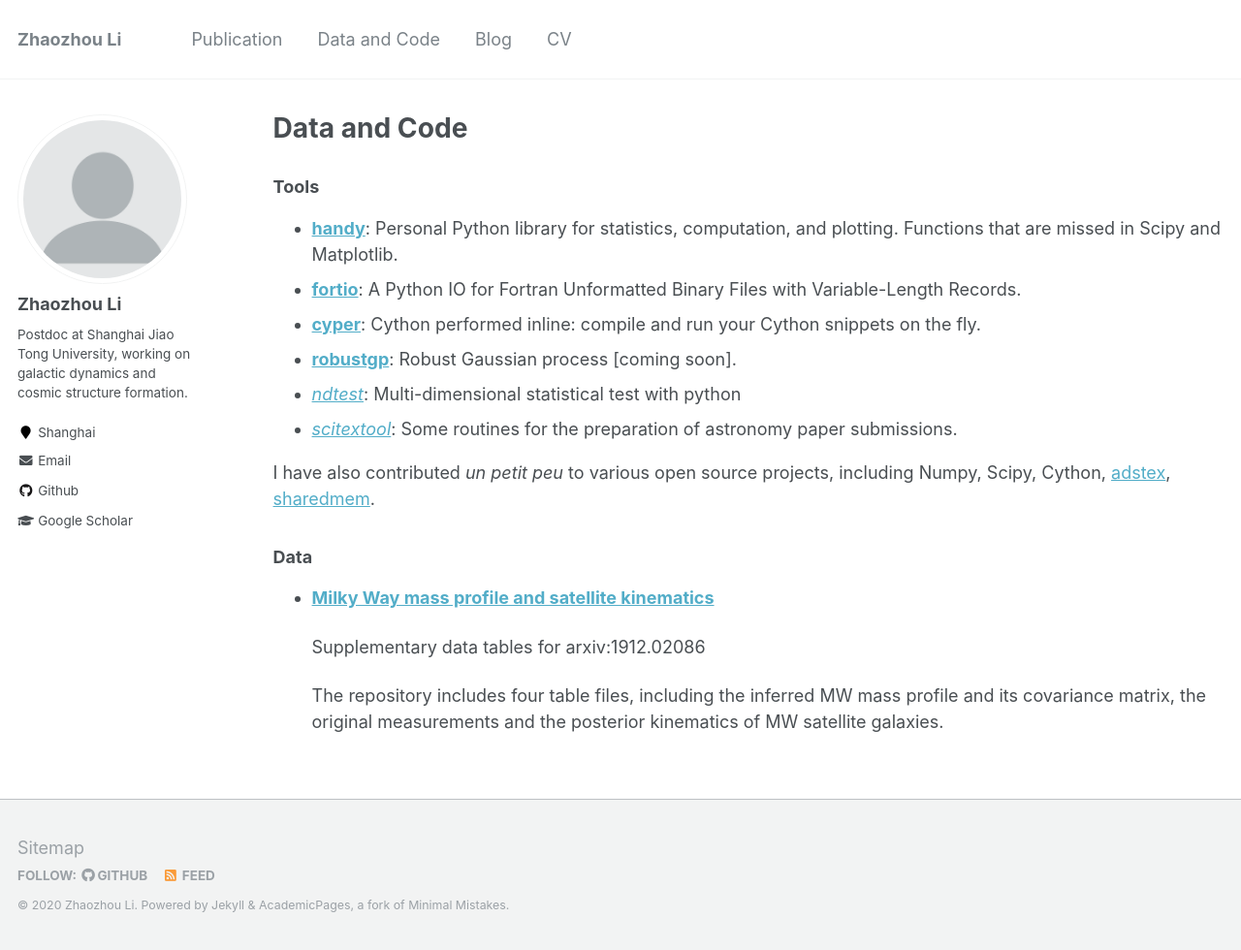
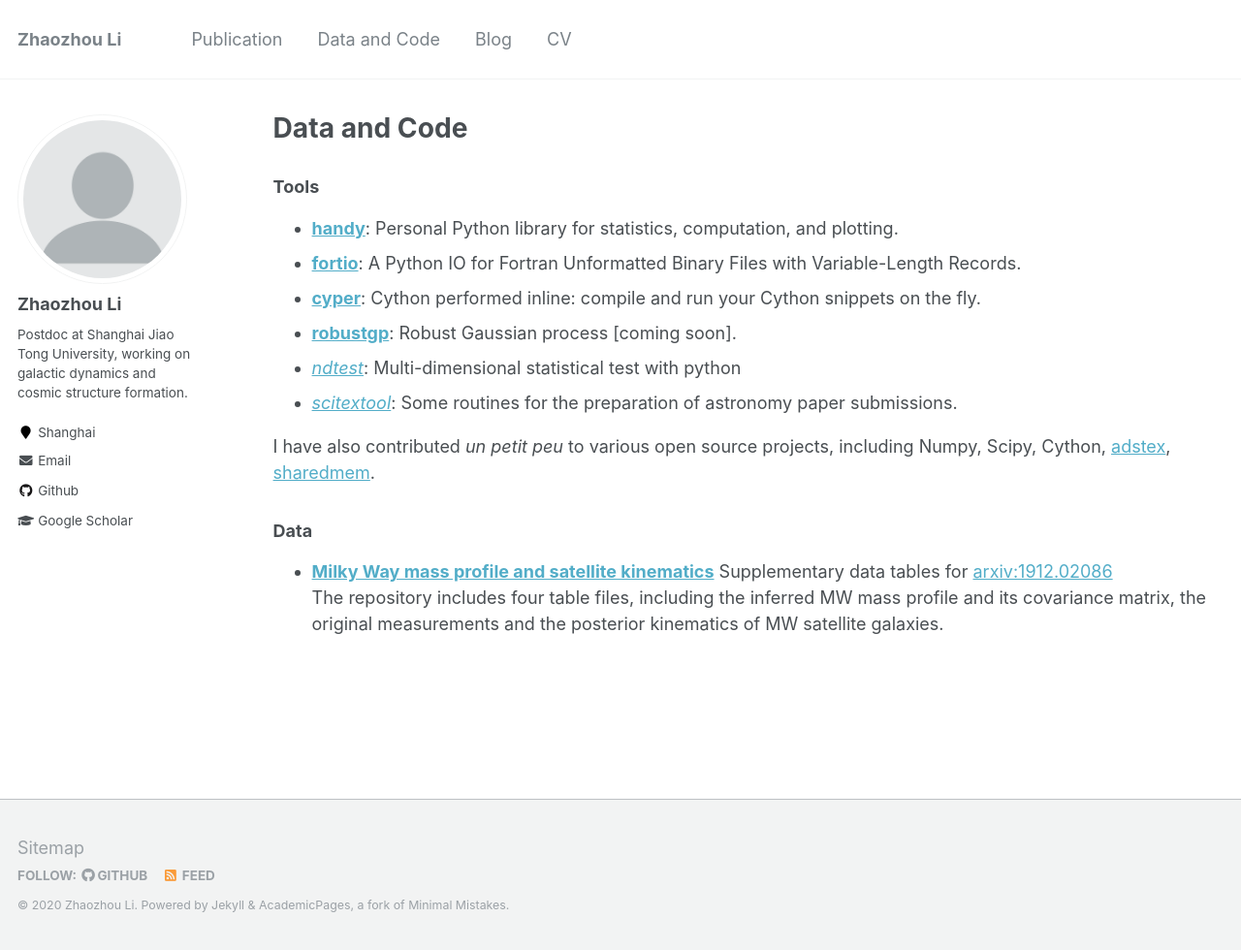
Before and after one commit to syrte/syrte.github.io-jekyll, a Jekyll site: the page built from _pages/data_code.md, in a window 1280 px wide and 980 px high. Shown: the whole window at 97% size. Built offline with Jekyll 4.4.1, drawn with Linux system fonts in a browser that asks for light colours; part of the change alters nothing that is shown.

Commit message:
Update data_code.md

```diff
--- a/_pages/data_code.md
+++ b/_pages/data_code.md
@@ -12,7 +12,8 @@ redirect_from:
 
 ### Tools
 
-- [**handy**](https://github.com/syrte/handy): Personal Python library for statistics, computation, and plotting. Functions that are missed in Scipy and Matplotlib.
+- [**handy**](https://github.com/syrte/handy): Personal Python library for statistics, computation, and plotting.
+<!-- Functions that are missed in Scipy and Matplotlib. -->
 - [**fortio**](https://github.com/syrte/fortio): A Python IO for Fortran Unformatted Binary Files with Variable-Length Records.
 - [**cyper**](https://github.com/syrte/cyper): Cython performed inline: compile and run your Cython snippets on the fly.
 - [**robustgp**](https://github.com/syrte/robustgp): Robust Gaussian process [coming soon].
@@ -24,9 +25,5 @@ I have also contributed *un petit peu* to various open source projects, includin
 ### Data
 
 - [**Milky Way mass profile and satellite kinematics**](https://github.com/syrte/mw_sats_kin)
-
-  Supplementary data tables for arxiv:1912.02086
-
-  The repository includes four table files, including
-  the inferred MW mass profile and its covariance matrix,
-  the original measurements and the posterior kinematics of MW satellite galaxies.
+  Supplementary data tables for [arxiv:1912.02086](https://ui.adsabs.harvard.edu/abs/2020ApJ...894...10L)
+  The repository includes four table files, including the inferred MW mass profile and its covariance matrix, the original measurements and the posterior kinematics of MW satellite galaxies.
```
